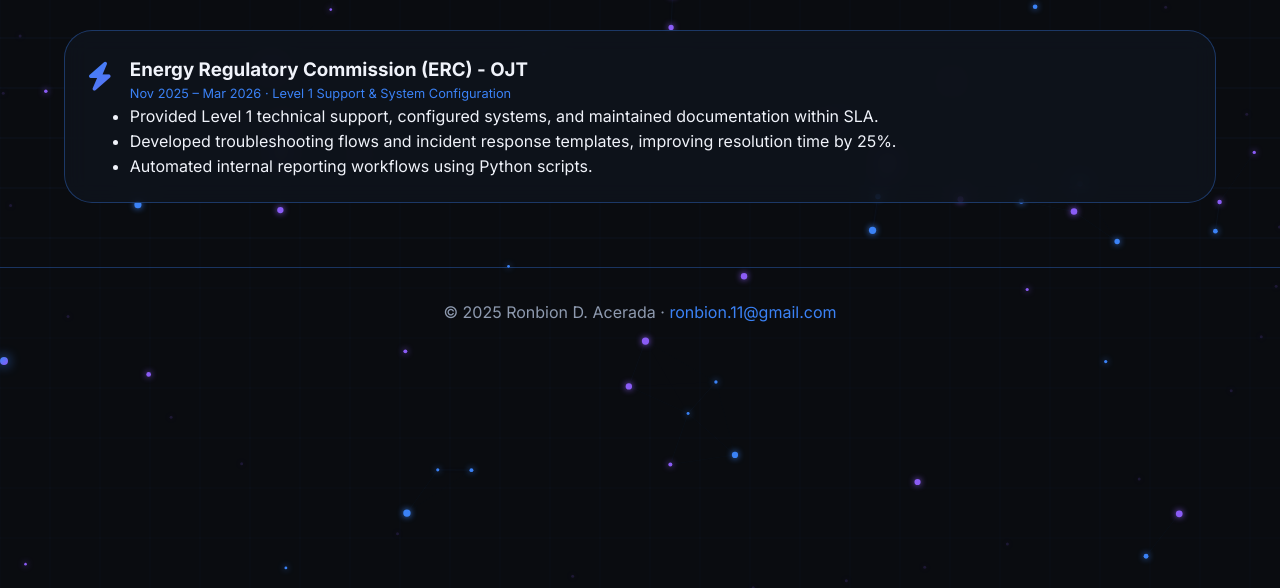
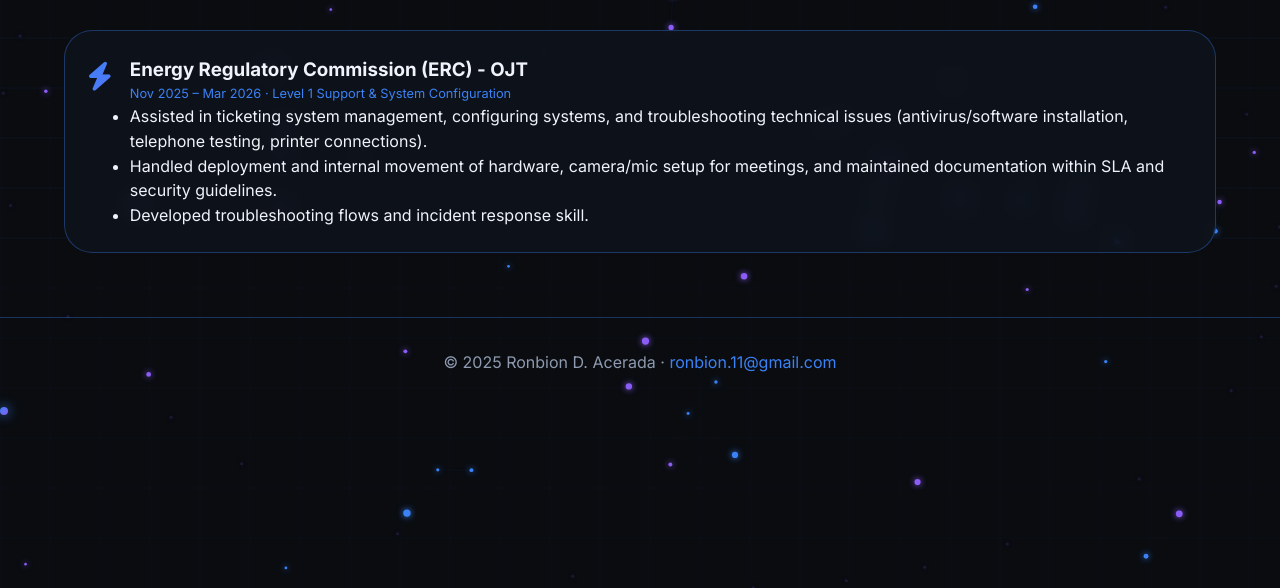
Before and after one commit to acerada-ronbion/portfolio-ron, a plain HTML site: page experience.html in a window 1280 px wide. Shown: the part 212-800 px from the top of the page. Drawn offline with Linux system fonts and the light colour scheme.

Commit message:
Update experience.html

```diff
--- a/experience.html
+++ b/experience.html
@@ -15,7 +15,7 @@
             <div class="timeline">
                 <div class="timeline-item glass-card">
                     <div class="timeline-icon"><i class="fas fa-bolt"></i></div>
-                    <div class="timeline-content"><h3>Energy Regulatory Commission (ERC) - OJT</h3><p class="timeline-date">Nov 2025 – Mar 2026 · Level 1 Support & System Configuration</p><ul><li>Provided Level 1 technical support, configured systems, and maintained documentation within SLA.</li><li>Developed troubleshooting flows and incident response templates, improving resolution time by 25%.</li><li>Automated internal reporting workflows using Python scripts.</li></ul></div>
+                    <div class="timeline-content"><h3>Energy Regulatory Commission (ERC) - OJT</h3><p class="timeline-date">Nov 2025 – Mar 2026 · Level 1 Support & System Configuration</p><ul><li>Assisted in ticketing system management, configuring systems, and troubleshooting technical issues (antivirus/software installation, telephone testing, printer connections).</li><li>Handled deployment and internal movement of hardware, camera/mic setup for meetings, and maintained documentation within SLA and security guidelines.</li><li>Developed troubleshooting flows and incident response skill.</li></ul></div>
                 </div>
             </div>
         </section>
```
